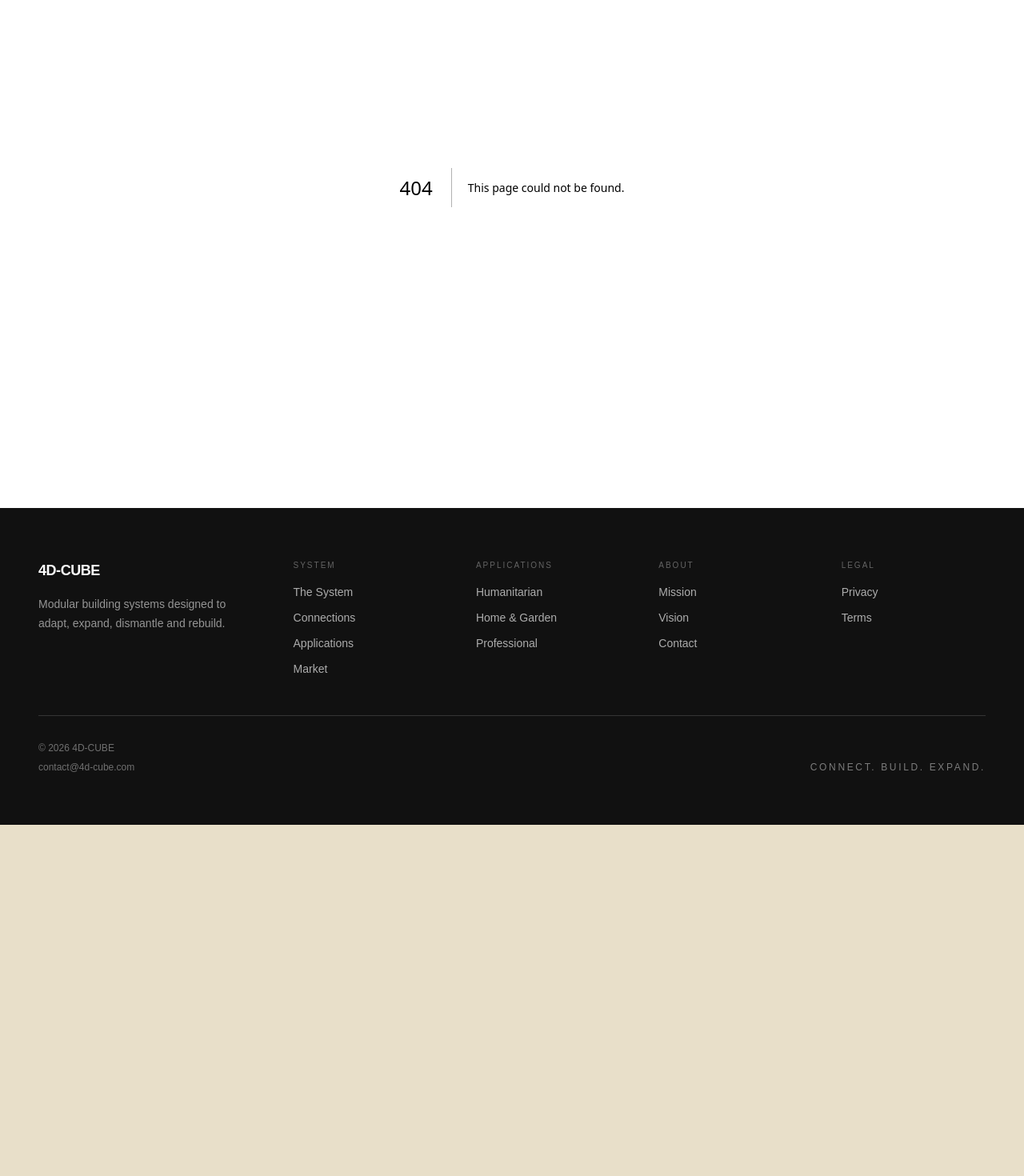
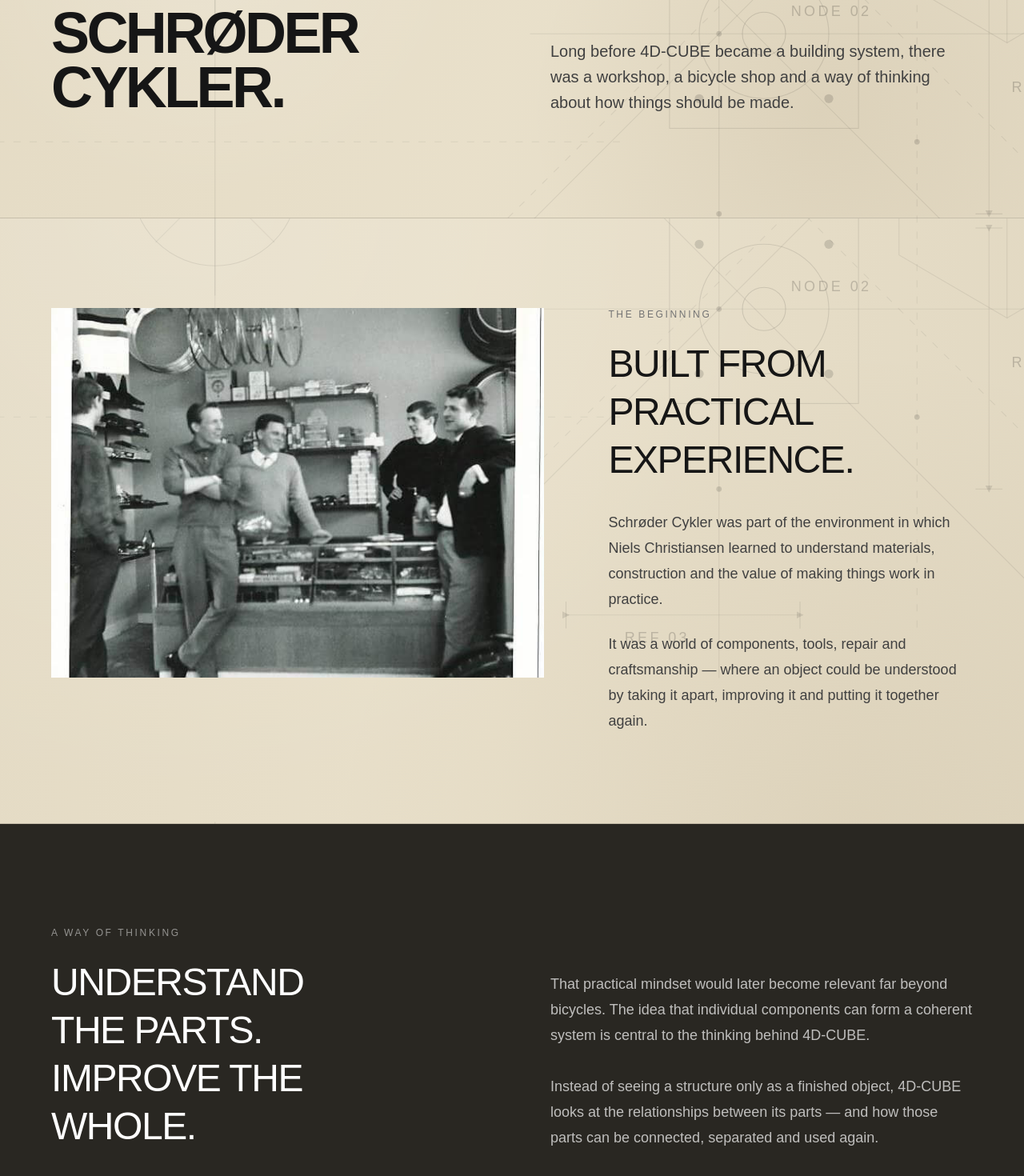
Before and after one commit to SoSureAdmin/4d-cube, a Next.js app: page /story/schroder-cykler in a window 1280 px wide. Before the commit this address had no page. Shown: the part 240-1710 px from the top of the page at 80% size. Before the commit the page ends 1271 px from the top, so only its background shows below. Built offline with nearby package versions, Linux system fonts and the light colour scheme.

Commit message:
Add Schroder Cykler story

```diff
--- a/app/about/page.tsx
+++ b/app/about/page.tsx
@@ -74,6 +74,52 @@
         </div>
       </section>
 
+      {/* SCHRØDER STORY */}
+      <section className="blueprint-surface border-b border-black/15 px-6 py-24 md:px-16 md:py-32">
+        <div className="mx-auto max-w-7xl">
+          <div className="grid gap-16 md:grid-cols-2 md:gap-24">
+            <div>
+              <p className="mb-6 text-xs font-medium uppercase tracking-[0.22em] text-neutral-500">
+                Craftsmanship Across Generations
+              </p>
+
+              <h2 className="max-w-xl text-4xl font-medium leading-tight tracking-[-0.03em] md:text-5xl">
+                BEFORE
+                <br />
+                4D-CUBE,
+                <br />
+                THERE WAS
+                <br />
+                SCHRØDER.
+              </h2>
+            </div>
+
+            <div className="flex flex-col justify-end">
+              <p className="max-w-xl text-lg leading-8 text-neutral-700">
+                Niels Christiansen grew up around Schrøder Cykler, the
+                Copenhagen bicycle company whose history reaches back to 1920.
+                It was here that craftsmanship, materials and particularly
+                aluminium became part of his practical understanding of how
+                things are designed, built and made to last.
+              </p>
+
+              <p className="mt-8 max-w-xl text-lg leading-8 text-neutral-700">
+                That background does not make Schrøder Cykler part of 4D-CUBE.
+                But the knowledge, curiosity and respect for making things
+                properly travelled with Niels into what came next.
+              </p>
+
+              <Link
+                href="/story/schroder-cykler"
+                className="mt-10 inline-block w-fit border-b border-black pb-2 font-medium transition-opacity hover:opacity-50"
+              >
+                Read the Schrøder story →
+              </Link>
+            </div>
+          </div>
+        </div>
+      </section>
+
       {/* TODAY */}
       <section className="bg-[#292722] px-6 py-24 text-white md:px-16 md:py-32">
         <div className="mx-auto max-w-7xl">
@@ -103,7 +149,7 @@
               </p>
 
               <p className="mt-8 max-w-xl text-lg leading-8 text-white/70">
-                The work now centres on product development, fittings,
+                The work now centres on product development, connections,
                 prototyping, validation, manufacturing, market applications and
                 commercial partnerships.
               </p>
@@ -179,7 +225,7 @@
             <div className="flex flex-col justify-end">
               <p className="max-w-xl text-lg leading-8 text-neutral-700">
                 4D-CUBE is being developed across humanitarian, home and
-                garden, and professional applications, with fittings and
+                garden, and professional applications, with connections and
                 structural interfaces expanding around the same core principle.
               </p>
 
--- /dev/null
+++ b/app/story/schroder-cykler/page.tsx
@@ -0,0 +1,197 @@
+import Image from "next/image";
+import Link from "next/link";
+
+export default function SchroderCyklerPage() {
+  return (
+    <main className="min-h-screen bg-[#e8dfc9] text-[#161616]">
+      {/* HERO */}
+      <section className="blueprint-surface border-b border-black/15 px-6 py-24 md:px-16 md:py-32">
+        <div className="mx-auto max-w-7xl">
+          <p className="mb-6 text-sm font-medium uppercase tracking-[0.24em] text-neutral-500">
+            The Story
+          </p>
+
+          <div className="grid gap-16 md:grid-cols-2 md:gap-24">
+            <div>
+              <h1 className="max-w-2xl text-5xl font-semibold leading-[0.95] tracking-[-0.05em] md:text-7xl">
+                SCHRØDER
+                <br />
+                CYKLER.
+              </h1>
+            </div>
+
+            <div className="flex flex-col justify-end">
+              <p className="max-w-xl text-xl leading-8 text-neutral-700">
+                Long before 4D-CUBE became a building system, there was a
+                workshop, a bicycle shop and a way of thinking about how things
+                should be made.
+              </p>
+            </div>
+          </div>
+        </div>
+      </section>
+
+      {/* HISTORY IMAGE */}
+      <section className="border-b border-black/15 px-6 py-20 md:px-16 md:py-28">
+        <div className="mx-auto max-w-7xl">
+          <div className="grid gap-12 md:grid-cols-[1.15fr_0.85fr] md:gap-20">
+            <div>
+              <div className="relative aspect-[4/3] overflow-hidden bg-black/5">
+                <Image
+                  src="/schroder-history.jpg"
+                  alt="Historic photograph from Schrøder Cykler"
+                  fill
+                  className="object-cover"
+                  sizes="(max-width: 768px) 100vw, 60vw"
+                  priority
+                />
+              </div>
+            </div>
+
+            <div className="flex flex-col justify-end">
+              <p className="mb-6 text-xs font-medium uppercase tracking-[0.22em] text-neutral-500">
+                The Beginning
+              </p>
+
+              <h2 className="max-w-lg text-4xl font-medium leading-tight tracking-[-0.03em] md:text-5xl">
+                BUILT FROM
+                <br />
+                PRACTICAL
+                <br />
+                EXPERIENCE.
+              </h2>
+
+              <p className="mt-8 max-w-lg text-lg leading-8 text-neutral-700">
+                Schrøder Cykler was part of the environment in which Niels
+                Christiansen learned to understand materials, construction and
+                the value of making things work in practice.
+              </p>
+
+              <p className="mt-6 max-w-lg text-lg leading-8 text-neutral-700">
+                It was a world of components, tools, repair and craftsmanship —
+                where an object could be understood by taking it apart,
+                improving it and putting it together again.
+              </p>
+            </div>
+          </div>
+        </div>
+      </section>
+
+      {/* PRINCIPLE */}
+      <section className="bg-[#292722] px-6 py-24 text-white md:px-16 md:py-32">
+        <div className="mx-auto max-w-7xl">
+          <div className="grid gap-16 md:grid-cols-2 md:gap-24">
+            <div>
+              <p className="mb-6 text-xs font-medium uppercase tracking-[0.22em] text-white/50">
+                A Way of Thinking
+              </p>
+
+              <h2 className="max-w-xl text-4xl font-medium leading-tight tracking-[-0.03em] md:text-5xl">
+                UNDERSTAND
+                <br />
+                THE PARTS.
+                <br />
+                IMPROVE THE
+                <br />
+                WHOLE.
+              </h2>
+            </div>
+
+            <div className="flex flex-col justify-end">
+              <p className="max-w-xl text-lg leading-8 text-white/70">
+                That practical mindset would later become relevant far beyond
+                bicycles. The idea that individual components can form a
+                coherent system is central to the thinking behind 4D-CUBE.
+              </p>
+
+              <p className="mt-8 max-w-xl text-lg leading-8 text-white/70">
+                Instead of seeing a structure only as a finished object,
+                4D-CUBE looks at the relationships between its parts — and how
+                those parts can be connected, separated and used again.
+              </p>
+            </div>
+          </div>
+        </div>
+      </section>
+
+      {/* FROM THEN TO NOW */}
+      <section className="border-b border-black/15 px-6 py-24 md:px-16 md:py-32">
+        <div className="mx-auto max-w-7xl">
+          <div className="grid gap-16 md:grid-cols-2 md:gap-24">
+            <div>
+              <p className="mb-6 text-xs font-medium uppercase tracking-[0.22em] text-neutral-500">
+                From Then To Now
+              </p>
+
+              <h2 className="max-w-xl text-4xl font-medium leading-tight tracking-[-0.03em] md:text-5xl">
+                THE SCALE
+                <br />
+                CHANGED.
+                <br />
+                THE LOGIC
+                <br />
+                REMAINED.
+              </h2>
+            </div>
+
+            <div className="flex flex-col justify-end">
+              <p className="max-w-xl text-lg leading-8 text-neutral-700">
+                Over time, the thinking expanded from individual components and
+                practical construction to modular structures, prefabrication
+                and systems that could be assembled, dismantled and rebuilt.
+              </p>
+
+              <p className="mt-8 max-w-xl text-lg leading-8 text-neutral-700">
+                4D-CUBE continues that line of thinking at a different scale:
+                create a strong connection principle, keep the system simple
+                and allow many different structures to grow from it.
+              </p>
+            </div>
+          </div>
+        </div>
+      </section>
+
+      {/* CLOSING */}
+      <section className="blueprint-surface px-6 py-24 md:px-16 md:py-32">
+        <div className="mx-auto max-w-7xl">
+          <div className="grid gap-16 md:grid-cols-2 md:gap-24">
+            <div>
+              <p className="mb-6 text-xs font-medium uppercase tracking-[0.22em] text-neutral-500">
+                The Continuation
+              </p>
+
+              <h2 className="max-w-xl text-4xl font-medium leading-tight tracking-[-0.03em] md:text-5xl">
+                FROM
+                <br />
+                CRAFTSMANSHIP
+                <br />
+                TO PLATFORM.
+              </h2>
+            </div>
+
+            <div className="flex flex-col justify-end">
+              <p className="max-w-xl text-lg leading-8 text-neutral-700">
+                4D-CUBE is not an attempt to preserve the past. It is a
+                continuation of a practical idea: understand how things connect
+                and use that understanding to build something better.
+              </p>
+
+              <Link
+                href="/system"
+                className="mt-10 inline-block w-fit border-b border-black pb-2 font-medium transition-opacity hover:opacity-50"
+              >
+                Explore the 4D-CUBE system →
+              </Link>
+            </div>
+          </div>
+
+          <div className="mt-24 border-t border-black/20 pt-10">
+            <p className="max-w-4xl text-3xl font-medium leading-tight tracking-[-0.03em] md:text-5xl">
+              CONNECT. BUILD. EXPAND.
+            </p>
+          </div>
+        </div>
+      </section>
+    </main>
+  );
+}
```
Also changed, not shown: public/schroder-history.jpg (added).
